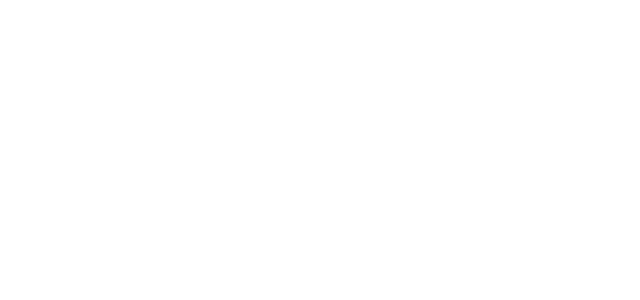
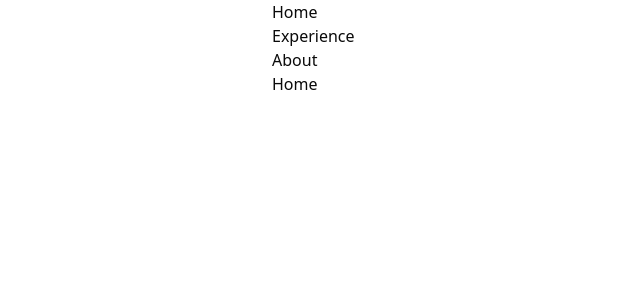
Before and after one commit to kevinesg/portfolio, a React (Vite) app in the folder portfolio/: page / in a window 1280 px wide. Shown: the top 300 px of the page, without its empty margins (0-640 px from the left). Built offline with nearby package versions, Linux system fonts and the light colour scheme.

Commit message:
added page routing

```diff
--- a/portfolio/package.json
+++ b/portfolio/package.json
@@ -16,6 +16,7 @@
     "lucide-react": "^0.542.0",
     "react": "^19.1.1",
     "react-dom": "^19.1.1",
+    "react-router-dom": "^7.8.2",
     "tailwind-merge": "^3.3.1",
     "tailwindcss": "^4.1.13"
   },
--- a/portfolio/src/App.tsx
+++ b/portfolio/src/App.tsx
@@ -1,7 +1,23 @@
 import "./App.css";
+import { BrowserRouter as Router, Routes, Route } from "react-router-dom";
+import Navbar from "./components/Navbar";
+import Home from "./pages/Home";
+import Experience from "./pages/Experience";
+import About from "./pages/About";
 
 function App() {
-  return <></>;
+  return (
+    <Router>
+      <div className="mx-auto max-w-[800px] px-4 sm:px-6 lg:px-8">
+        <Navbar />
+        <Routes>
+          <Route path="/" element={<Home />} />
+          <Route path="/experience" element={<Experience />} />
+          <Route path="/about" element={<About />} />
+        </Routes>
+      </div>
+    </Router>
+  );
 }
 
 export default App;
--- /dev/null
+++ b/portfolio/src/components/Navbar.tsx
@@ -0,0 +1,22 @@
+import React from "react";
+import { Link } from "react-router-dom";
+
+const Navbar = () => {
+  return (
+    <nav>
+      <ul>
+        <li>
+          <Link to="/">Home</Link>
+        </li>
+        <li>
+          <Link to="/experience">Experience</Link>
+        </li>
+        <li>
+          <Link to="/about">About</Link>
+        </li>
+      </ul>
+    </nav>
+  );
+};
+
+export default Navbar;
--- /dev/null
+++ b/portfolio/src/pages/About.tsx
@@ -0,0 +1,7 @@
+import React from "react";
+
+const About = () => {
+  return <div>About</div>;
+};
+
+export default About;
--- /dev/null
+++ b/portfolio/src/pages/Experience.tsx
@@ -0,0 +1,7 @@
+import React from "react";
+
+const Experience = () => {
+  return <div>Experience</div>;
+};
+
+export default Experience;
--- /dev/null
+++ b/portfolio/src/pages/Home.tsx
@@ -0,0 +1,7 @@
+import React from "react";
+
+const Home = () => {
+  return <div>Home</div>;
+};
+
+export default Home;
```
Also changed, not shown: 1 other file (tests, documents, lock files or other folders).
